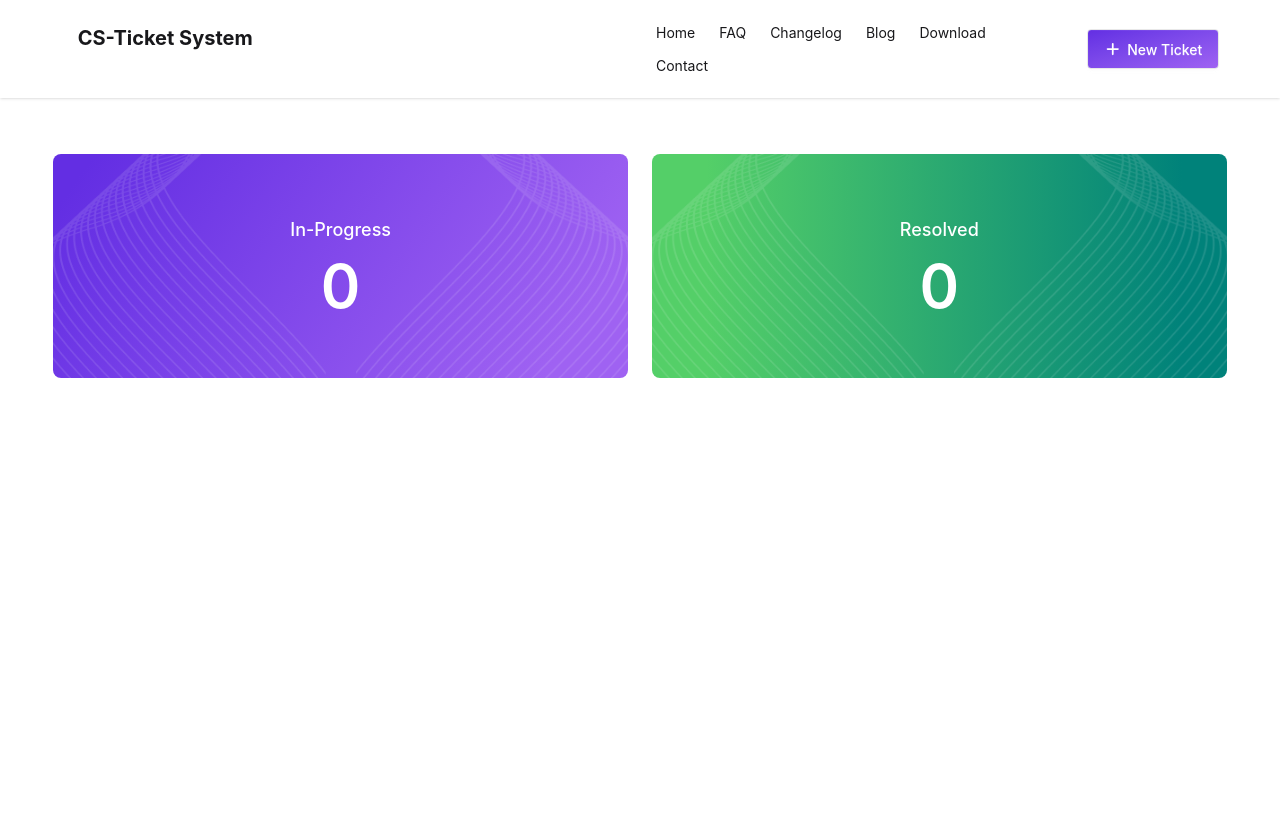
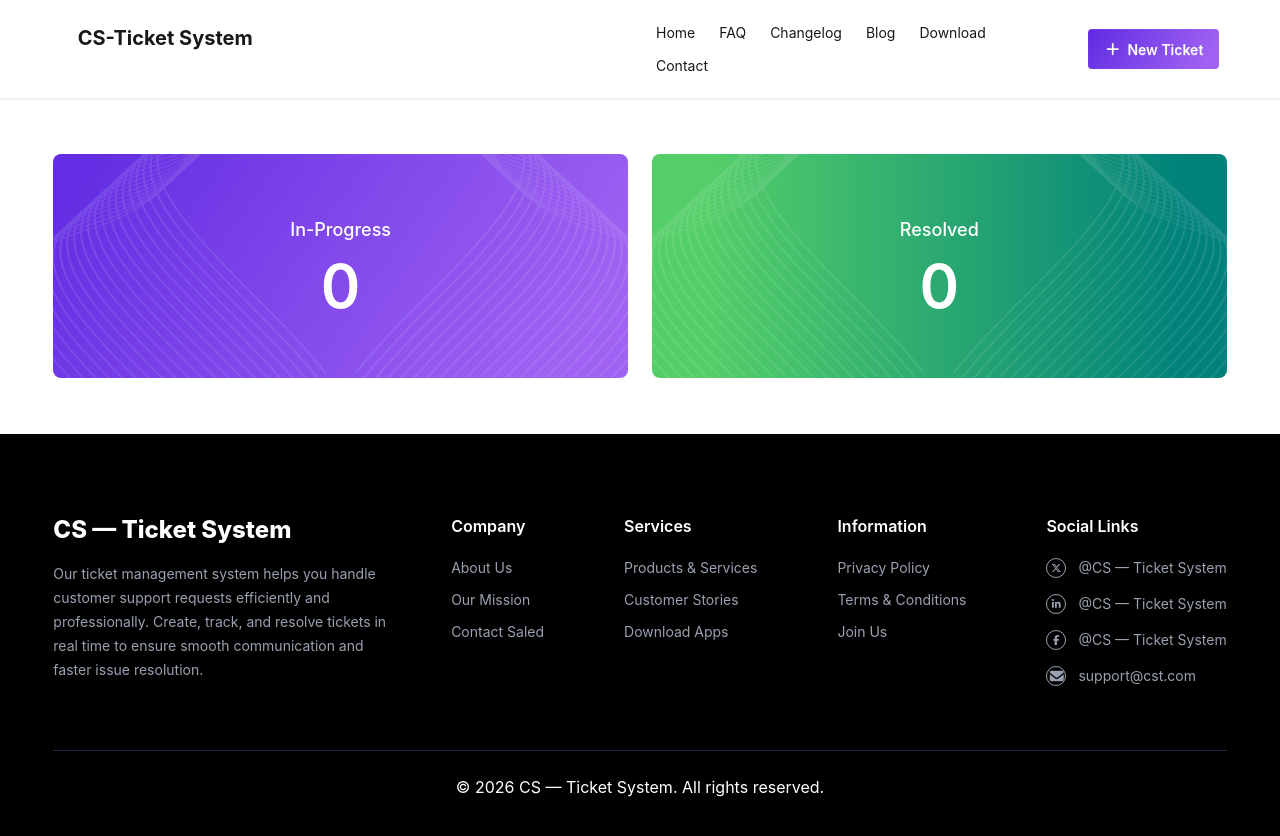
Before and after one commit to spkumerjoy/mission-restart-assignment-2, a React (Vite) app: page / in a window 1280 px wide. Shown: the top 836 px of the page. Before the commit the page ends 800 px from the top, so only its background shows below. Built offline with nearby package versions, Linux system fonts and the light colour scheme.

Commit message:
Footer Section Design Complete

```diff
--- a/package.json
+++ b/package.json
@@ -11,6 +11,7 @@
   },
   "dependencies": {
     "@fortawesome/fontawesome-svg-core": "^7.2.0",
+    "@fortawesome/free-brands-svg-icons": "^7.2.0",
     "@fortawesome/free-regular-svg-icons": "^7.2.0",
     "@fortawesome/free-solid-svg-icons": "^7.2.0",
     "@fortawesome/react-fontawesome": "^3.2.0",
--- a/src/App.jsx
+++ b/src/App.jsx
@@ -1,5 +1,6 @@
 import "./App.css";
 import Banner from "./components/Banner/Banner";
+import Footer from "./components/Footer/Footer";
 // import { FontAwesomeIcon } from "@fortawesome/react-fontawesome";
 // import { faCalendar } from "@fortawesome/free-regular-svg-icons";
 import Navbar from "./components/Navbar/Navbar";
@@ -11,6 +12,7 @@ function App() {
             <main className="w-11/12 mx-auto py-14">
                 <Banner></Banner>
             </main>
+            <Footer></Footer>
         </>
     );
 }
--- a/src/components/Banner/Banner.jsx
+++ b/src/components/Banner/Banner.jsx
@@ -4,7 +4,7 @@ import rightPattern from "../../assets/vector2.png";
 
 const Banner = () => {
     return (
-        <div className="flex flex-col md:flex-row gap-6">
+        <section className="flex flex-col md:flex-row gap-6">
             {/* In-Progress Card */}
             <div
                 className="relative w-full h-44 sm:h-48 md:h-52 lg:h-56 rounded-lg overflow-hidden flex items-center justify-center text-white"
@@ -62,7 +62,7 @@ const Banner = () => {
                     className="absolute right-0 top-0 h-full w-auto pointer-events-none"
                 />
             </div>
-        </div>
+        </section>
     );
 };
 
--- /dev/null
+++ b/src/components/Footer/Footer.jsx
@@ -0,0 +1,185 @@
+import { FontAwesomeIcon } from "@fortawesome/react-fontawesome";
+import {
+    faXTwitter,
+    faLinkedinIn,
+    faFacebookF,
+} from "@fortawesome/free-brands-svg-icons";
+import { faEnvelope } from "@fortawesome/free-solid-svg-icons";
+
+const Footer = () => {
+    return (
+        <footer className="bg-black text-gray-400 pt-20 pb-10">
+            <div className="w-11/12 mx-auto">
+                <div className="flex flex-wrap flex-col lg:flex-row justify-evenly gap-12">
+                    {/* Logo + Description */}
+                    <div className="flex-1 max-w-full lg:max-w-sm">
+                        <h2 className="text-2xl font-extrabold text-white mb-4">
+                            CS — Ticket System
+                        </h2>
+                        <p className="text-gray-400 leading-6 text-sm">
+                            Our ticket management system helps you handle
+                            customer support requests efficiently and
+                            professionally. Create, track, and resolve tickets
+                            in real time to ensure smooth communication and
+                            faster issue resolution.
+                        </p>
+                    </div>
+
+                    {/* Navigation Columns Container */}
+                    <div className="flex flex-wrap gap-12 md:gap-16 lg:gap-20">
+                        {/* Company */}
+                        <div>
+                            <h3 className="text-white font-semibold mb-5">
+                                Company
+                            </h3>
+                            <ul className="space-y-3 text-sm">
+                                <li>
+                                    <a
+                                        href="#"
+                                        className="hover:text-white transition whitespace-nowrap"
+                                    >
+                                        About Us
+                                    </a>
+                                </li>
+                                <li>
+                                    <a
+                                        href="#"
+                                        className="hover:text-white transition whitespace-nowrap"
+                                    >
+                                        Our Mission
+                                    </a>
+                                </li>
+                                <li>
+                                    <a
+                                        href="#"
+                                        className="hover:text-white transition whitespace-nowrap"
+                                    >
+                                        Contact Saled
+                                    </a>
+                                </li>
+                            </ul>
+                        </div>
+
+                        {/* Services */}
+                        <div>
+                            <h3 className="text-white font-semibold mb-5">
+                                Services
+                            </h3>
+                            <ul className="space-y-3 text-sm">
+                                <li>
+                                    <a
+                                        href="#"
+                                        className="hover:text-white transition whitespace-nowrap"
+                                    >
+                                        Products & Services
+                                    </a>
+                                </li>
+                                <li>
+                                    <a
+                                        href="#"
+                                        className="hover:text-white transition whitespace-nowrap"
+                                    >
+                                        Customer Stories
+                                    </a>
+                                </li>
+                                <li>
+                                    <a
+                                        href="#"
+                                        className="hover:text-white transition whitespace-nowrap"
+                                    >
+                                        Download Apps
+                                    </a>
+                                </li>
+                            </ul>
+                        </div>
+
+                        {/* Information */}
+                        <div>
+                            <h3 className="text-white font-semibold mb-5">
+                                Information
+                            </h3>
+                            <ul className="space-y-3 text-sm">
+                                <li>
+                                    <a
+                                        href="#"
+                                        className="hover:text-white transition whitespace-nowrap"
+                                    >
+                                        Privacy Policy
+                                    </a>
+                                </li>
+                                <li>
+                                    <a
+                                        href="#"
+                                        className="hover:text-white transition whitespace-nowrap"
+                                    >
+                                        Terms & Conditions
+                                    </a>
+                                </li>
+                                <li>
+                                    <a
+                                        href="#"
+                                        className="hover:text-white transition whitespace-nowrap"
+                                    >
+                                        Join Us
+                                    </a>
+                                </li>
+                            </ul>
+                        </div>
+
+                        {/* Social Links */}
+                        <div className="min-w-max">
+                            <h3 className="text-white font-semibold mb-5">
+                                Social Links
+                            </h3>
+                            <ul className="space-y-4 text-sm">
+                                <li className="flex items-center gap-3 hover:text-white transition whitespace-nowrap">
+                                    <span className="flex items-center justify-center w-5 h-5 border border-gray-400 rounded-full">
+                                        <FontAwesomeIcon
+                                            icon={faXTwitter}
+                                            className="text-[10px]"
+                                        />
+                                    </span>
+                                    <a href="#">@CS — Ticket System</a>
+                                </li>
+                                <li className="flex items-center gap-3 hover:text-white transition whitespace-nowrap">
+                                    <span className="flex items-center justify-center w-5 h-5 border border-gray-400 rounded-full">
+                                        <FontAwesomeIcon
+                                            icon={faLinkedinIn}
+                                            className="text-[10px]"
+                                        />
+                                    </span>
+                                    <a href="#">@CS — Ticket System</a>
+                                </li>
+                                <li className="flex items-center gap-3 hover:text-white transition whitespace-nowrap">
+                                    <span className="flex items-center justify-center w-5 h-5 border border-gray-400 rounded-full">
+                                        <FontAwesomeIcon
+                                            icon={faFacebookF}
+                                            className="text-[10px]"
+                                        />
+                                    </span>
+                                    <a href="#">@CS — Ticket System</a>
+                                </li>
+                                <li className="flex items-center gap-3 hover:text-white transition whitespace-nowrap">
+                                    <span className="flex items-center justify-center w-5 h-5 border border-gray-400 rounded-full">
+                                        <FontAwesomeIcon
+                                            icon={faEnvelope}
+                                            className="text-sm"
+                                        />
+                                    </span>
+                                    <a href="#">support@cst.com</a>
+                                </li>
+                            </ul>
+                        </div>
+                    </div>
+                </div>
+
+                {/* Bottom Divider */}
+                <div className="border-t border-gray-800 mt-16 pt-6 text-center text-white">
+                    <p>&copy; 2026 CS — Ticket System. All rights reserved.</p>
+                </div>
+            </div>
+        </footer>
+    );
+};
+
+export default Footer;
--- a/src/components/Navbar/Navbar.jsx
+++ b/src/components/Navbar/Navbar.jsx
@@ -4,7 +4,7 @@ import { faPlus } from "@fortawesome/free-solid-svg-icons";
 
 const Navbar = () => {
     return (
-        <div className="navbar bg-base-100 shadow-sm">
+        <nav className="navbar bg-base-100 shadow-sm">
             <div className="w-11/12 mx-auto">
                 <div className="navbar-start">
                     <div className="dropdown">
@@ -81,15 +81,17 @@ const Navbar = () => {
                         </ul>
                     </div>
                     <a
-                        className="
-                    bg-gradient-to-br from-[#632EE3] to-[#9F62F2]
-                    btn text-white font-medium hover:opacity-90 transition"
+                        className="btn border-none text-white hover:opacity-90"
+                        style={{
+                            background:
+                                "linear-gradient(125.04deg, #632EE3 5.68%, #9F62F2 88.38%)",
+                        }}
                     >
                         <FontAwesomeIcon icon={faPlus} /> New Ticket
                     </a>
                 </div>
             </div>
-        </div>
+        </nav>
     );
 };
 
```
Also changed, not shown: 1 other file (tests, documents, lock files or other folders).
